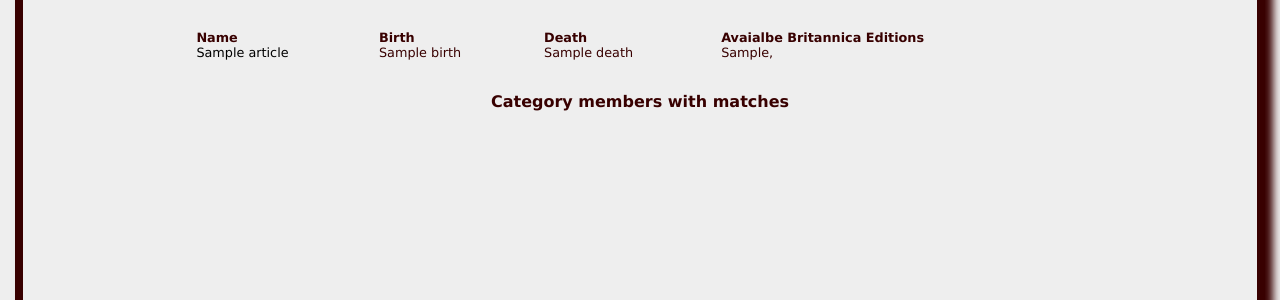
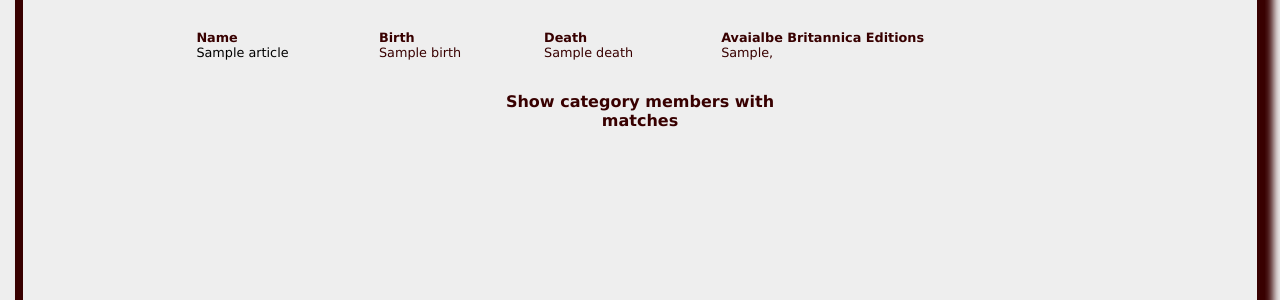
Before and after one commit to gabrovski/knowevo, a Django app: template templates/gravebook/category_detail.html in a window 1280 px wide. Shown: the part 71-371 px from the top of the page. Run offline with Django 3.2, Linux system fonts and the light colour scheme; the template is opened without the code that fills it: most values are stand-ins (such as "Sample title", 1, 10 or a date in 2020); some libraries are stand-ins or nearby versions.

Commit message:
made nicer links

```diff
--- a/templates/gravebook/category_detail.html
+++ b/templates/gravebook/category_detail.html
@@ -16,7 +16,7 @@
     <div id="cat_evo_container"></div>
 
     <div class="people_div">
-      <span class="people" onclick="loadArticleData('cats_div')">Category members with matches</span>
+      <span class="people" onclick="loadArticleData('cats_div')">Show category members with matches</span>
       <div id="cats_div"></div>
       </div>
   </body>
```
